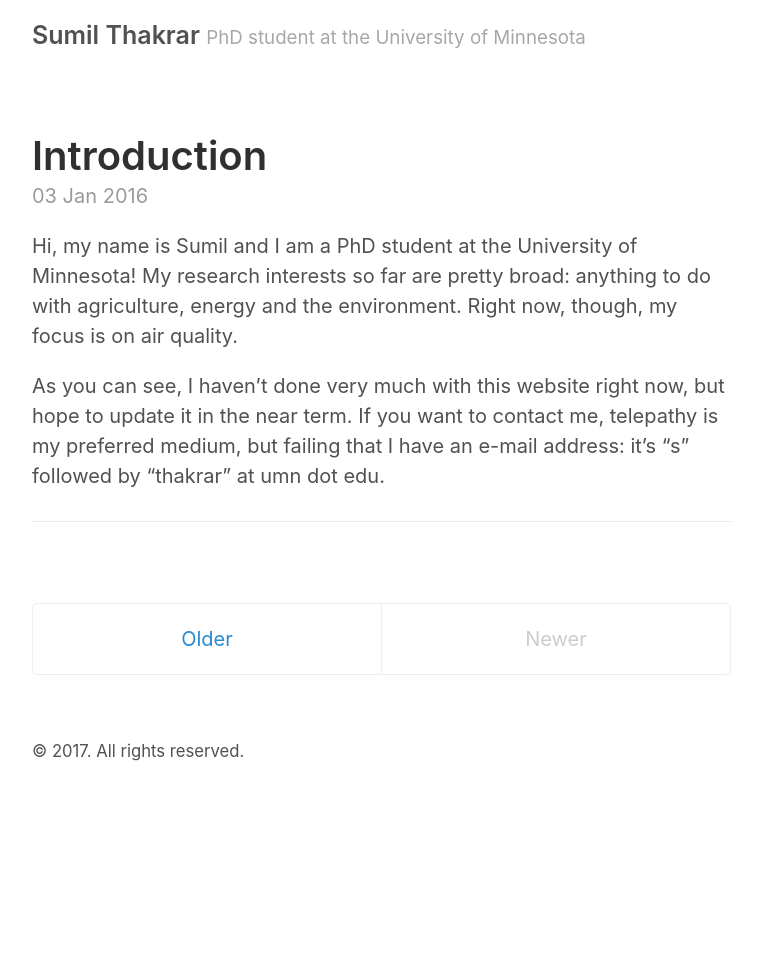
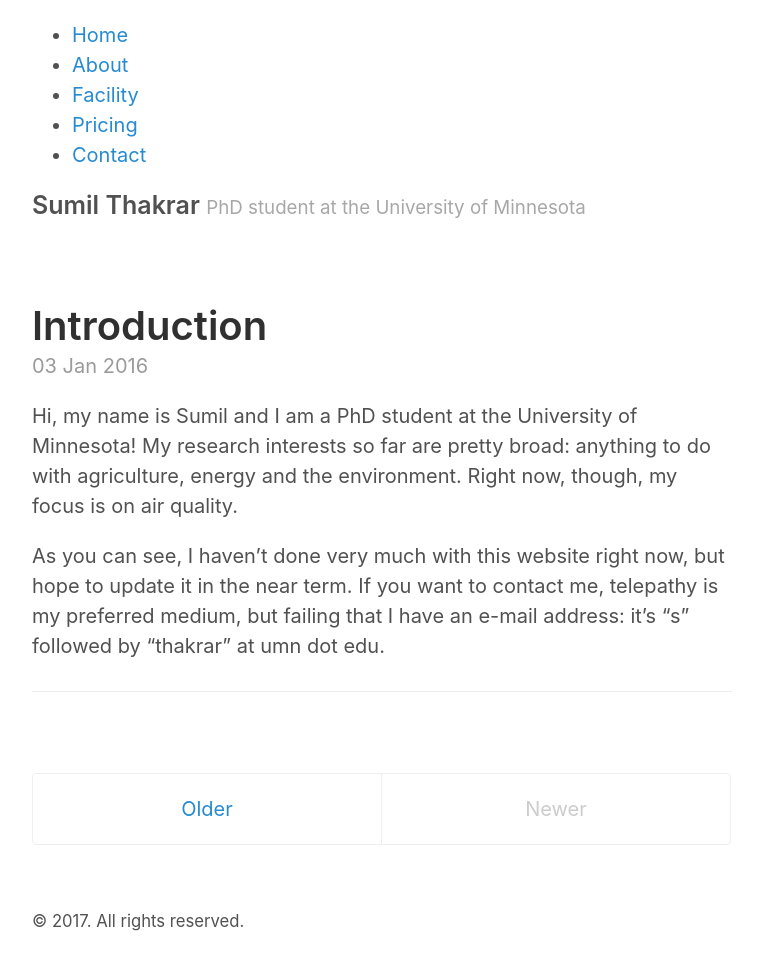
Before and after one commit to SumilThakr/SumilThakr.github.io, a Jekyll site: the page built from index.html, in a window 1280 px wide. Shown: the whole page, without its empty margins (258-1020 px from the left). Built offline with Jekyll 4.4.1, drawn with Linux system fonts in a browser that asks for light colours; the list of posts is cut into pages by our own code; before the commit the page ends 900 px from its top, so only the background shows below that.

Commit message:
Trying to change the "_layouts/default.html" to add navigation

```diff
--- a/_layouts/default.html
+++ b/_layouts/default.html
@@ -7,6 +7,19 @@
 
     <div class="container content">
       <header class="masthead">
+	<div id="header-inner">
+	<a href="{{ site.baseurl }}/" id="logo"></a>
+		<nav>
+			<a href="#" id="menu-icon"></a>
+			<ul>
+				<li><a href="{{ site.baseurl }}/" class="current">Home</a></li>
+				<li><a href="#">About</a></li>
+				<li><a href="#">Facility</a></li>
+				<li><a href="#">Pricing</a></li>
+				<li><a href="#">Contact</a></li>
+			</ul>
+		</nav>
+	</div>
         <h3 class="masthead-title">
           <a href="{{ site.baseurl }}/" title="Home">{{ site.title }}</a>
           <small>{{ site.tagline }}</small>
```
